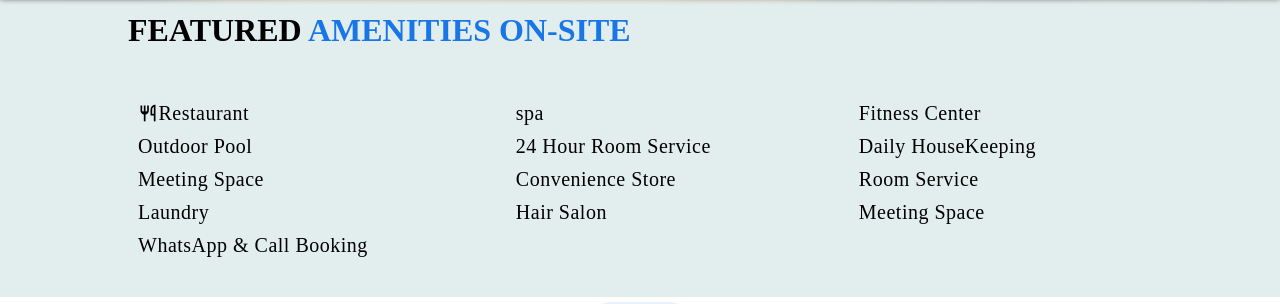
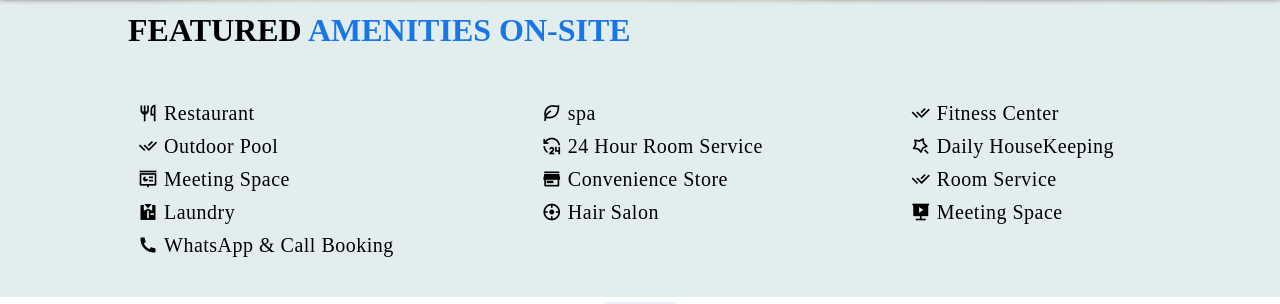
Before and after one commit to akku2005/hotel_app, a React (Create React App) app: page / in a window 1280 px wide. Shown: the part 908-1212 px from the top of the page. Built offline with nearby package versions, Linux system fonts and the light colour scheme.

Commit message:
icons added

```diff
--- a/src/components/Home/Home.jsx
+++ b/src/components/Home/Home.jsx
@@ -37,23 +37,23 @@ const Home = () => {
       <h3 className='h3-heading'>FEATURED <span> AMENITIES ON-SITE</span></h3>
       <div className='row mt-5'>
         <ul>
-          <li><i className="ri-restaurant-line"></i>Restaurant</li>
-          <li>Outdoor Pool</li>
-          <li>Meeting Space</li>
-          <li>Laundry</li>
-          <li>WhatsApp & Call Booking</li>
+          <li><i className="ri-restaurant-line"></i> Restaurant</li>
+          <li><i class="ri-check-double-line"></i> Outdoor Pool</li>
+          <li><i class="ri-slideshow-line"></i> Meeting Space</li>
+          <li><i class="ri-shirt-fill"></i> Laundry</li>
+          <li><i class="ri-phone-fill"></i> WhatsApp & Call Booking</li>
           </ul>
           <ul>
-            <li>spa</li>
-            <li>24 Hour Room Service</li>
-            <li>Convenience Store</li>
-            <li>Hair Salon</li>
+            <li><i class="ri-leaf-line"></i> spa</li>
+            <li><i class="ri-24-hours-line"></i> 24 Hour Room Service</li>
+            <li><i class="ri-store-3-fill"></i> Convenience Store</li>
+            <li><i class="ri-crosshair-fill"></i> Hair Salon</li>
           </ul>
           <ul>
-          <li>  Fitness Center</li>
-          <li>Daily HouseKeeping</li>
-          <li>Room Service</li>
-          <li>Meeting Space</li>
+          <li> <i class="ri-check-double-line"></i> Fitness Center</li>
+          <li><i class="ri-magic-line"></i> Daily HouseKeeping</li>
+          <li><i class="ri-check-double-line"></i> Room Service</li>
+          <li><i class="ri-slideshow-2-fill"></i> Meeting Space</li>
           </ul>
           </div>
       </div>
```
